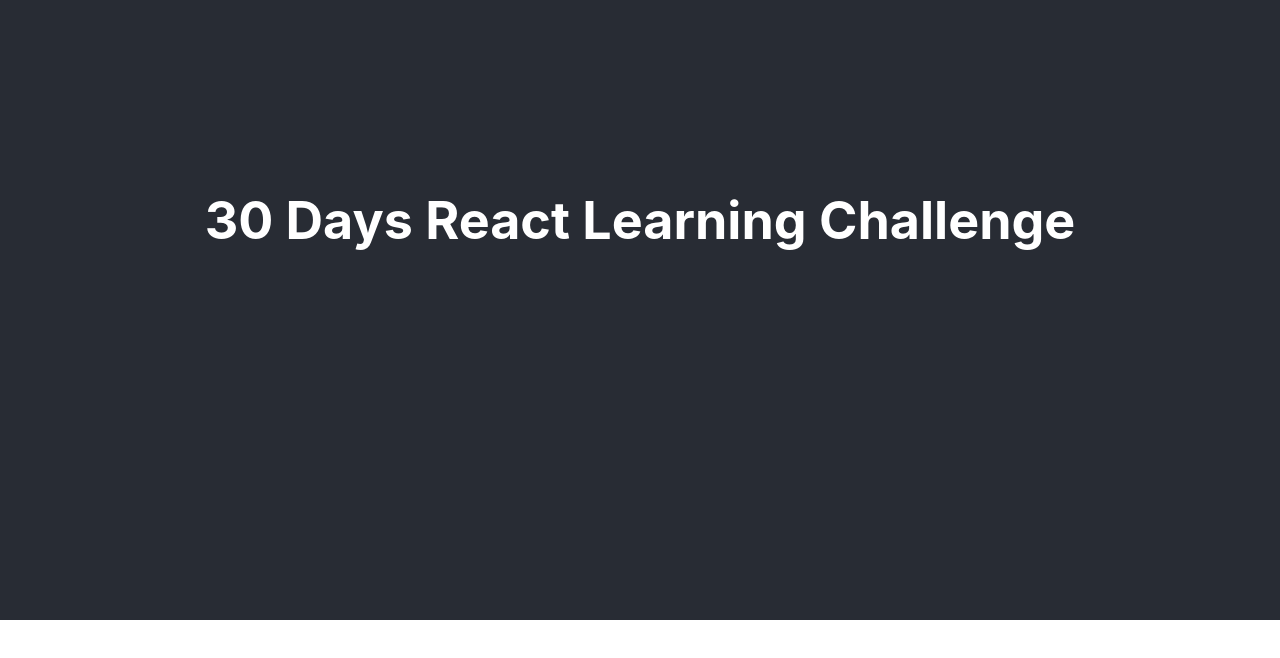
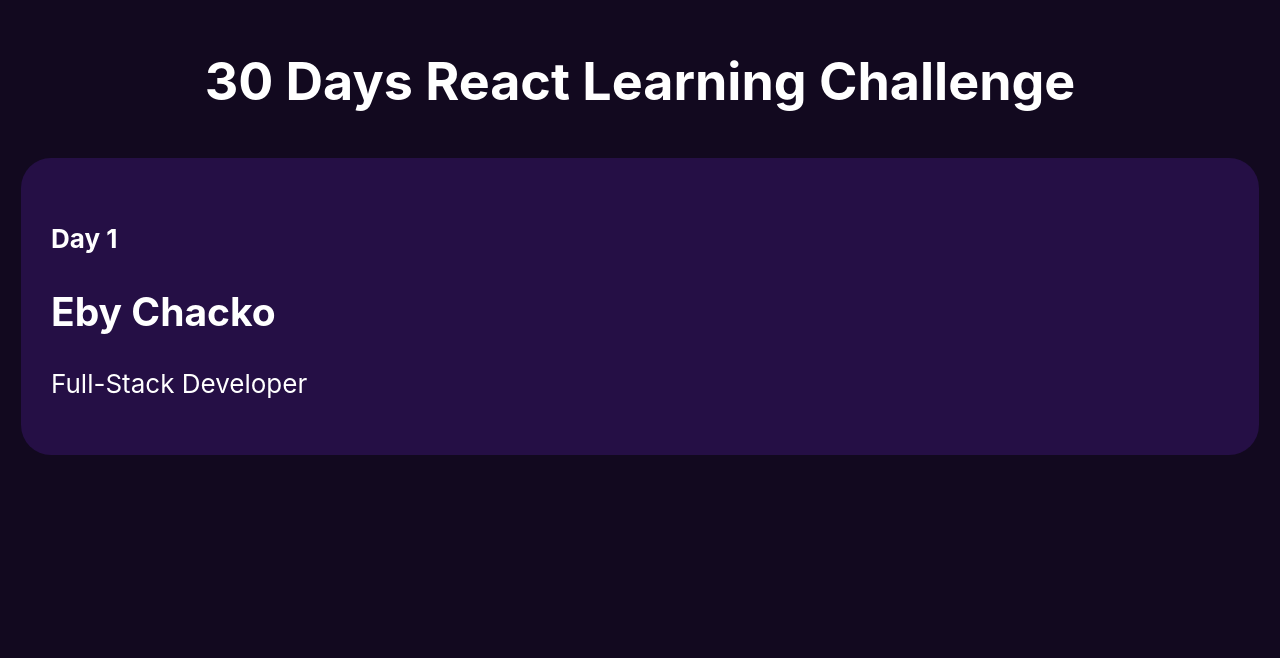
Before and after one commit to EbyChacko/react_learning, a React (Create React App) app: page / in a window 1280 px wide. Shown: the part 180-838 px from the top of the page. Before the commit the page ends 800 px from the top, so only its background shows below. Built offline with nearby package versions, Linux system fonts and the light colour scheme.

Commit message:
create a profile for the day1

```diff
--- a/src/App.css
+++ b/src/App.css
@@ -1,20 +1,13 @@
 .App {
   text-align: center;
+  padding:20px;
+  background-color: #12091f;
+
 }
 
-.App-logo {
-  height: 40vmin;
-  pointer-events: none;
-}
-
-@media (prefers-reduced-motion: no-preference) {
-  .App-logo {
-    animation: App-logo-spin infinite 20s linear;
-  }
-}
 
 .App-header {
-  background-color: #282c34;
+  background-color: #12091f;
   min-height: 100vh;
   display: flex;
   flex-direction: column;
@@ -28,11 +21,11 @@
   color: #61dafb;
 }
 
-@keyframes App-logo-spin {
-  from {
-    transform: rotate(0deg);
-  }
-  to {
-    transform: rotate(360deg);
-  }
+.wrapper {
+  text-align: left;
+  margin: 10px;
+  background-color: #250f45;
+  padding: 30px;
+  width: 95%;
+  border-radius: 30px;
 }
--- a/src/App.js
+++ b/src/App.js
@@ -1,11 +1,13 @@
 import logo from './logo.svg';
 import './App.css';
+import { Day1 } from './components/Day1.js';
 
 function App() {
   return (
     <div className="App">
       <header className="App-header">
         <h1>30 Days React Learning Challenge</h1>
+        <Day1 name="Eby Chacko" role="Full-Stack Developer" />
       </header>
     </div>
   );
--- /dev/null
+++ b/src/components/Day1.js
@@ -0,0 +1,9 @@
+export function Day1({ name, role }) {
+    return (
+      <div className="wrapper">
+        <h4>Day 1</h4>
+        <h2>{name}</h2>
+        <p>{role}</p>
+      </div>
+    );
+  }
```
